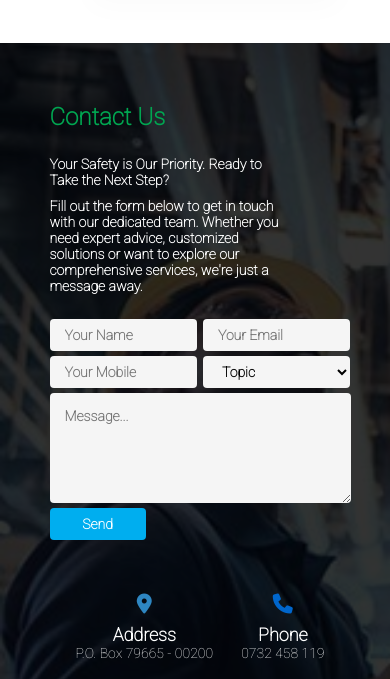
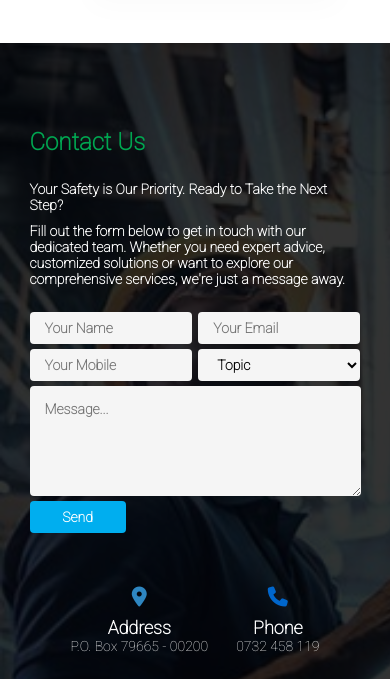
Before and after one commit to byronkenoly/comak, a plain HTML site: page client/html/home.html in a window 390 px wide. Shown: the part 2242-2921 px from the top of the page. Drawn offline with Linux system fonts and the light colour scheme.

Commit message:
form padding adjustment

```diff
--- a/client/css/home.css
+++ b/client/css/home.css
@@ -421,7 +421,7 @@ footer {
 @media (max-width: 976px){
     .form-container {
         width: 90%;
-        padding: 20px 20px 40px 30px;
+        padding: 20px 10px 40px 10px;
     }
 }
 
@@ -441,11 +441,17 @@ footer {
         margin-top: 40px;
         justify-content: center;
         flex-wrap: wrap;
+        padding: 0 10px;
     }
 
     .form-container .form-content .right-side {
         width: 100%;
         margin-left: 0;
+    }
+
+    .form-content .right-side p {
+        width: 100%;
+
     }
 
     .right-side button {
```
